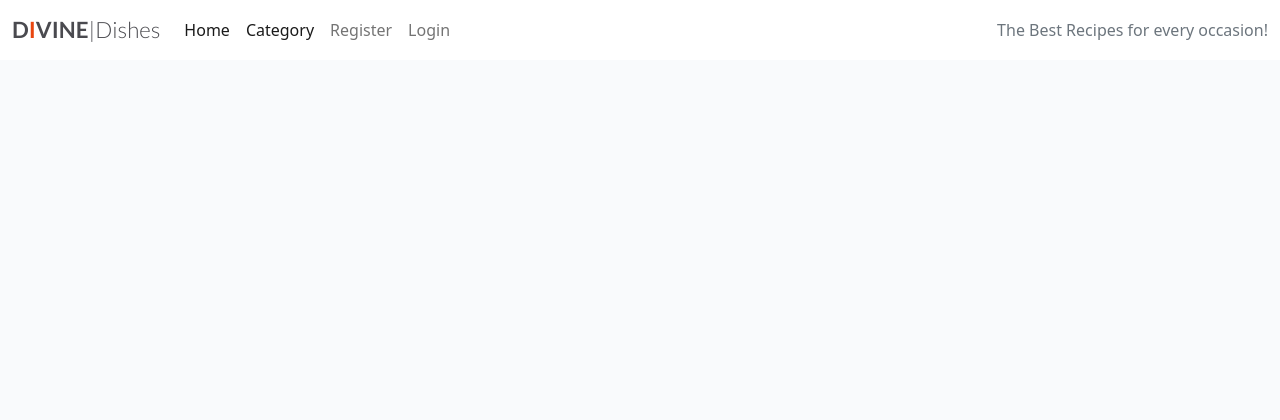
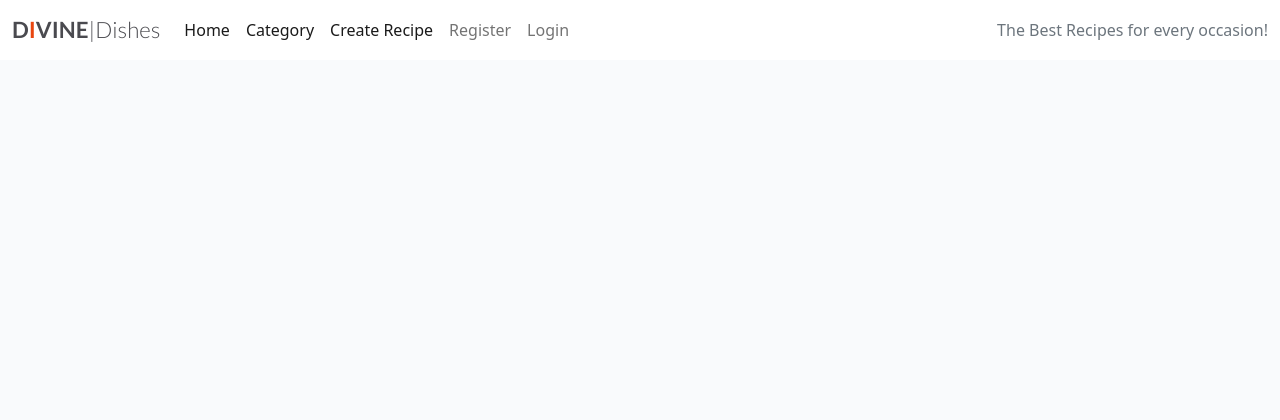
Before and after one commit to Code-Institute-Submissions/Mark8495-Project4, a Django app: page / in a window 1280 px wide. Shown: the top 420 px of the page. Run offline with Django 3.2, Linux system fonts and the light colour scheme; data that the repository does not hold is empty.

Commit message:
create recipe form

```diff
--- a/recipes/urls.py
+++ b/recipes/urls.py
@@ -6,5 +6,6 @@ urlpatterns = [
     path('category/', views.MealtimeList.as_view(), name='category'),
     path('<slug:slug>/', views.RecipeDetail.as_view(), name='recipe_detail'),
     path('like/<slug:slug>', views.RecipeLike.as_view(), name='recipe_like'),
+    path( 'create-recipe', views.CreateRecipe, name='create_recipe'),
 
 ]
--- a/recipes/views.py
+++ b/recipes/views.py
@@ -2,7 +2,7 @@ from django.shortcuts import render, get_object_or_404, reverse
 from django.views import generic, View
 from django.http import HttpResponseRedirect
 from .models import Recipe, Preptime, Mealtime
-from .forms import CommentForm
+from .forms import CommentForm, RecipeForm
 
 
 class RecipeList(generic.ListView):
@@ -109,3 +109,28 @@ class MealtimeList(generic.ListView):
 #             'Preptime_recipe.html',
 #             context
 #         )
+
+def CreateRecipe(request):
+    """
+    renders share a recipe page
+    """
+    recipe_form = RecipeForm(request.POST or None, request.FILES or None)
+    context = {
+        'recipe_form': recipe_form,
+    }
+
+    if request.method == "POST":
+        recipe_form = RecipeForm(request.POST, request.FILES)
+        if recipe_form.is_valid():
+            print('valid')
+            recipe_form.instance.author = request.user
+            recipe_form.instance.status = 1
+            recipe = recipe_form.save(commit=False)
+
+            recipe.save()
+            return redirect('index')
+        else:
+            print('invalid')
+    else:
+        recipe_form = RecipeForm()
+    return render(request, "create_recipe.html", context)
--- a/templates/base.html
+++ b/templates/base.html
@@ -40,6 +40,9 @@
                     </li>
                     <li class="nav-item">
                         <a class="nav-link active" aria-current="page" href="{% url 'category' %}">Category</a>
+                    </li>
+                    <li class="nav-item">
+                        <a class="nav-link active" aria-current="page" href="{% url 'create_recipe' %}">Create Recipe</a>
                     </li>
                     {% if user.is_authenticated %}
                     <li class="nav-item">
```
Also changed, not shown: recipes/forms.py (+14 -10 lines), templates/create_recipe.html (+57 -0 lines).
